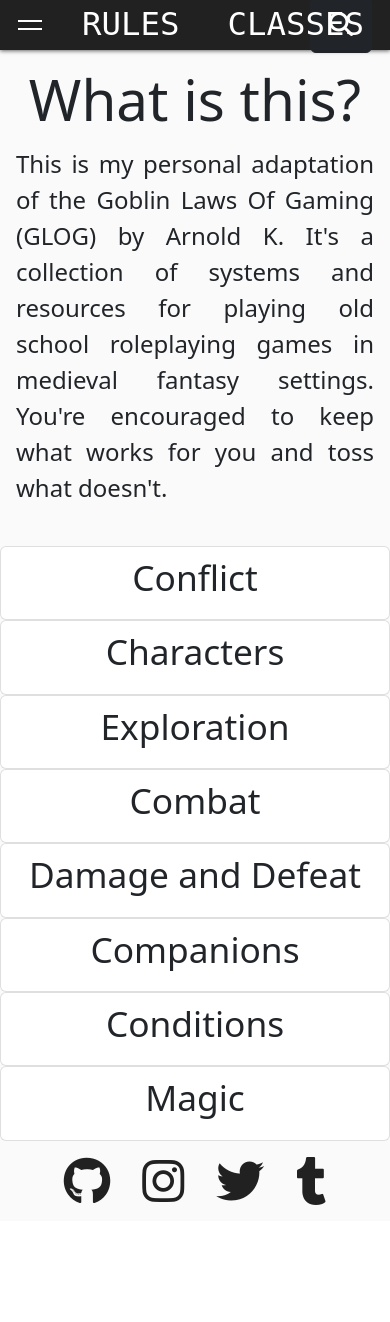
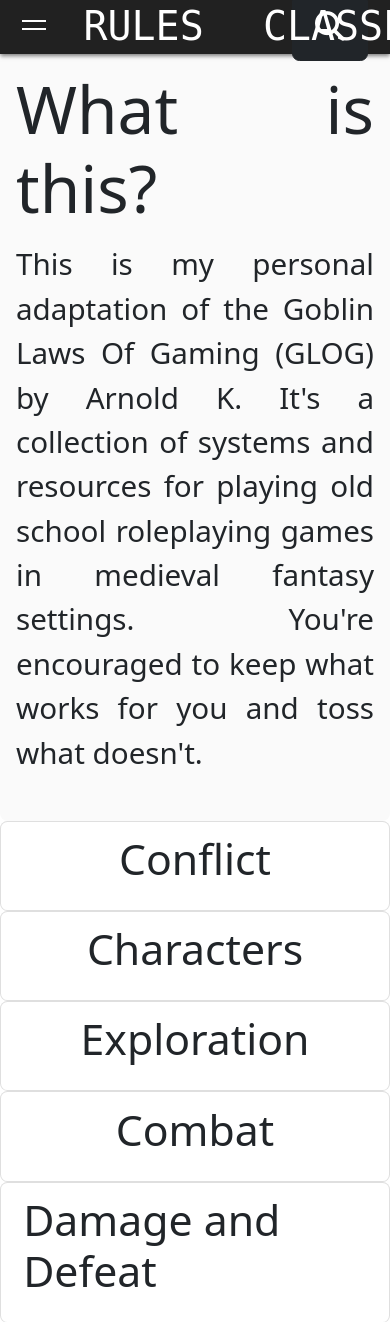
Before and after one commit to materialcontext/glog_website, a Flask app: page / in a window 390 px wide; the page is wider, and only the part inside the window is pictured. Shown: the top 1322 px of that part. Before the commit the page ends 1205 px from the top of that part, so only its background shows below. Run offline with Flask 2, Linux system fonts and the light colour scheme; some libraries are stand-ins or nearby versions.

Commit message:
Update styles.css

```diff
--- a/static/css/styles.css
+++ b/static/css/styles.css
@@ -9,12 +9,12 @@
   --header-font: "Archivo", sans-serif;
   --mono-font: "Nova Mono", monospace;
 
-    font-size: 18px;
     line-height: 1.5;
 }
 
-body {
+html {
     background-color: #fafafa;
+    font-size: 120%;
 }
 
 p {
@@ -48,7 +48,7 @@ header {
   border: none;
   font-family: var(--header-font);
   font-weight: 800;
-  height: 50px;
+  height: 54px;
   padding: 12px 16px;
   transition: top 0.2s ease-in-out;
   width: 100%;
@@ -222,7 +222,7 @@ header > div ul {
 
 .titles-collapse {
     position: sticky;
-    top: 50px;
+    top: 54px;
     background-color: #fafafa;
     transition: top 0.2s ease-in-out;
     width: 100%;
@@ -264,7 +264,7 @@ header > div ul {
     }
 
  .title-header > h3 {
-    scroll-margin-top: 50px;
+    scroll-margin-top: 54px;
  }
 
  /* ========= Footer ========= */
@@ -330,15 +330,15 @@ header > div ul {
 
 /* media queries */
 @media(max-width: 990px) {
-    :root {
-        font-size: 24px;
+    html {
+        font-size: 185%;
     }
     .nav-link {
         letter-spacing: normal;
     }
 
     .content {
-        padding-top: 50px;
+        padding-top: 54px;
     }
 
     .top-nav > .nav-link:after {
```
